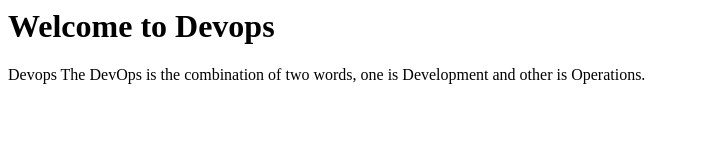
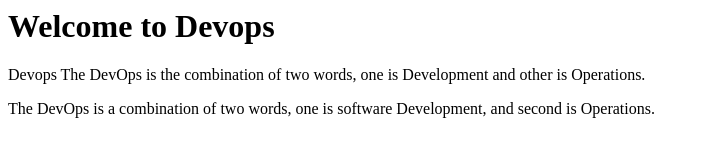
Before and after one commit to poovarasansivan/Day2devops, a plain HTML site: page home.html in a window 1280 px wide. Shown: the whole page, without its empty margins (0-706 px from the left). Drawn offline with Linux system fonts and the light colour scheme.

Commit message:
second commit

```diff
--- a/home.html
+++ b/home.html
@@ -1,4 +1,5 @@
 <html>
 <h1>Welcome to Devops</h1>
 <p>Devops The DevOps is the combination of two words, one is Development and other is Operations.</p>
+<p1>The DevOps is a combination of two words, one is software Development, and second is Operations.</p1>
 </html>
```
